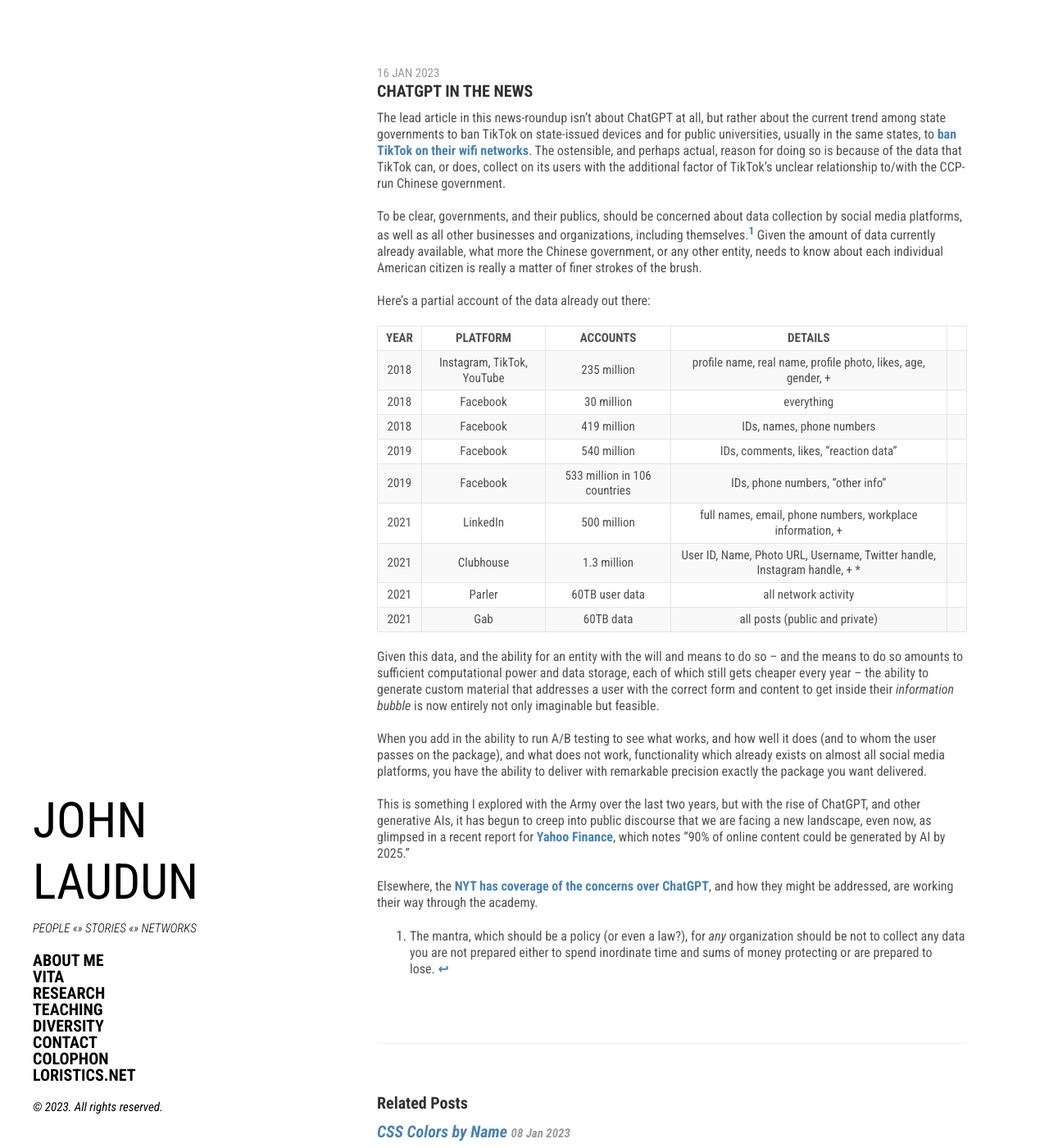
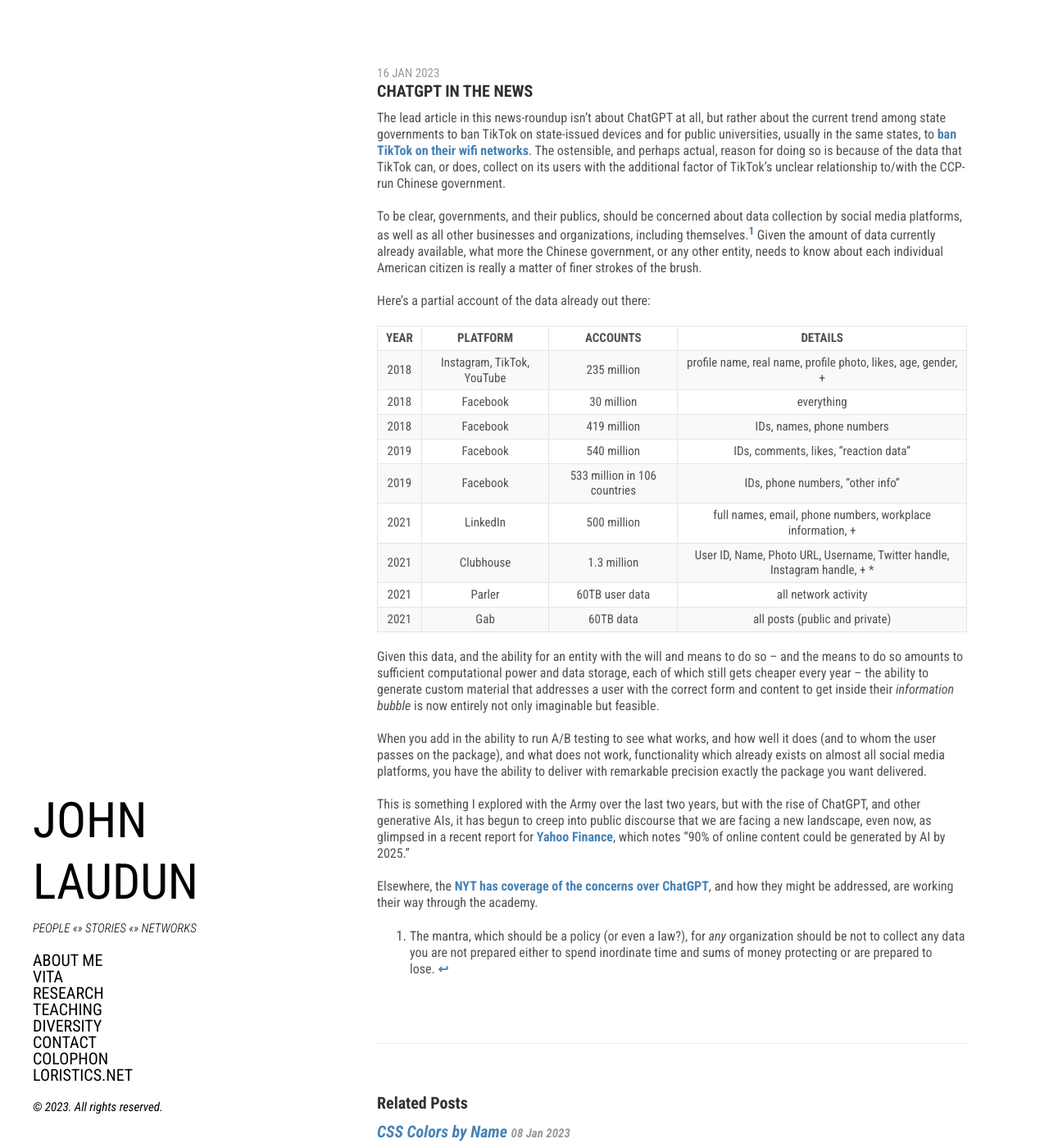
Before and after one commit to johnlaudun/blog, a Jekyll site: the page built from _posts/2023-01-16-chatgpt-in-the-news.md, in a window 1280 px wide and 1400 px high. Shown: the whole window at 82% size. Built offline with Jekyll 4.4.1, drawn with Linux system fonts in a browser that asks for light colours.

Commit message:
Last tweak to ChatGPT table and to CSS.

```diff
--- a/_posts/2023-01-16-chatgpt-in-the-news.md
+++ b/_posts/2023-01-16-chatgpt-in-the-news.md
@@ -10,7 +10,7 @@ To be clear, governments, and their publics, should be concerned about data coll
 
 Here’s a partial account of the data already out there:
 
-| YEAR |          PLATFORM          |           ACCOUNTS           |                                  DETAILS                                  |   |
+| YEAR |          PLATFORM          |           ACCOUNTS           |                                  DETAILS                                  |
 |:----:|:--------------------------:|:----------------------------:|:-------------------------------------------------------------------------:|
 | 2018 | Instagram, TikTok, YouTube |          235 million         |       profile name, real name, profile photo, likes, age, gender, +       |
 | 2018 |          Facebook          |          30 million          |                                 everything                                |
--- a/public/css/hyde.css
+++ b/public/css/hyde.css
@@ -98,9 +98,14 @@ figcaption {
   font-size: 1rem;
   color: black;
 }
+
+a.sidebar-nav-item {
+  font-weight: normal;
+}
 a.sidebar-nav-item:hover,
 a.sidebar-nav-item:focus {
   text-decoration: none;
+  font-weight: normal;
 }
 .sidebar-nav-item.active {
   /* font-weight: bold; */
```
